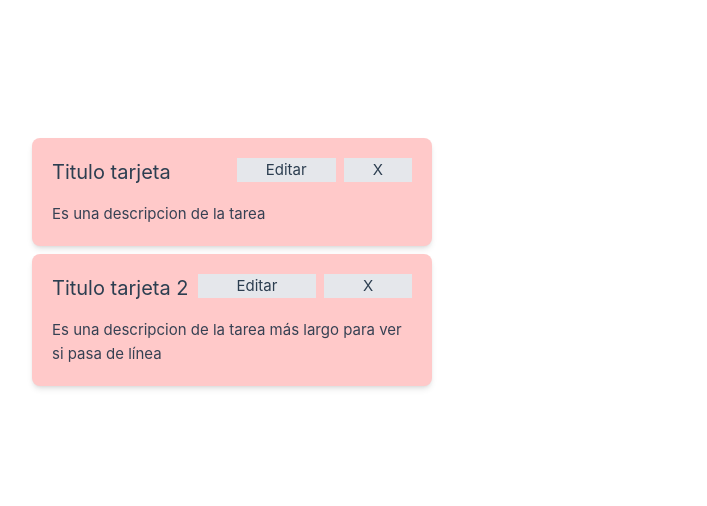
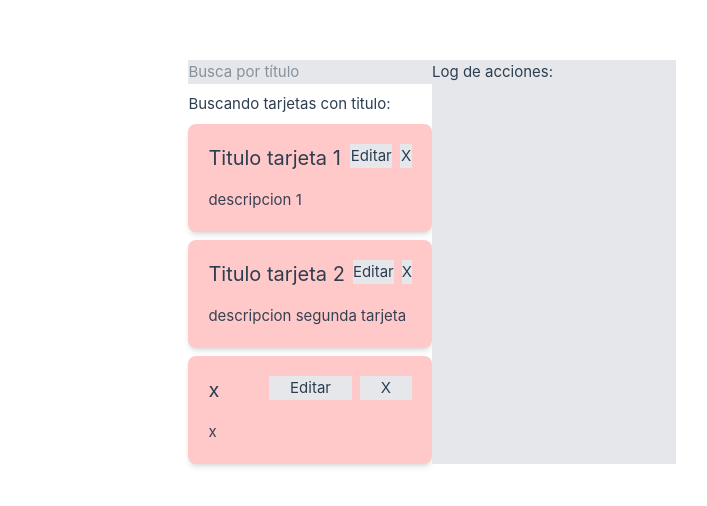
Before and after one commit to JuaanGB/SmartWay-Vue, a Vue app in the folder SmartWay/: page / in a window 1280 px wide. Shown: the part 138-644 px from the top of the page, without its empty margins (208-915 px from the left). Built offline with nearby package versions, Linux system fonts and the light colour scheme.

Commit message:
Readme y Vue.
- Nuevos apartados de la guía de Vue vistos.
- Búsqueda por título de tarjetas a través de computed value de un input con v-model.

```diff
--- a/SmartWay/src/App.vue
+++ b/SmartWay/src/App.vue
@@ -1,13 +1,41 @@
 <script setup>
+import { computed, ref, watch } from 'vue';
 import TarjetaTarea from './components/TarjetaTarea.vue'
+
+const tarjetas = ref([
+  {titulo: "Titulo tarjeta 1", descripcion: "descripcion 1"},
+  {titulo: "Titulo tarjeta 2", descripcion: "descripcion segunda tarjeta"},
+  {titulo: "x", descripcion: "x"}
+])
+
+const text = ref('');
+const log = ref('Log de acciones: <br>');
+
+/* Si quiero usar reverse o sort en algún filtro, cuidadito porque modifican el array original.
+Hacer copia:
+[...array].reverse() */
+
+const tarjetasFiltradasTitulo = computed( () => {
+  return tarjetas.value.filter( (t) => {
+    if (text.value) /* Hay texto introducido */
+      return t.titulo.includes(text.value);
+    return true;
+  });
+})
+
+watch(text, () => {
+  log.value += "Has filtrado con título: " + text.value + "<br>"; /* Cambiar por objeto no reactivo (crear copia de string) */
+})
+
 </script>
 
 <template>
   <main class="flex flex-col gap-2 m-auto">
-	<TarjetaTarea titulo="Titulo tarjeta" descripcion="Es una descripcion de la tarea"></TarjetaTarea>
-  	<TarjetaTarea titulo="Titulo tarjeta 2" descripcion="Es una descripcion de la tarea más largo para ver si pasa de línea"></TarjetaTarea>
-
+    <input v-model.trim="text" type="text" placeholder="Busca por título" class="bg-gray-200">
+    <p>Buscando tarjetas con titulo: {{ text }}</p>
+    <TarjetaTarea v-for="(tarj, index) in tarjetasFiltradasTitulo" :titulo="tarj.titulo" :descripcion="tarj.descripcion" :key="index"></TarjetaTarea>
   </main>
+  <span id="log" class="bg-gray-200" v-html="log"></span>
 </template>
 
 <style scoped>
```
Also changed, not shown: 1 other file (tests, documents, lock files or other folders).
